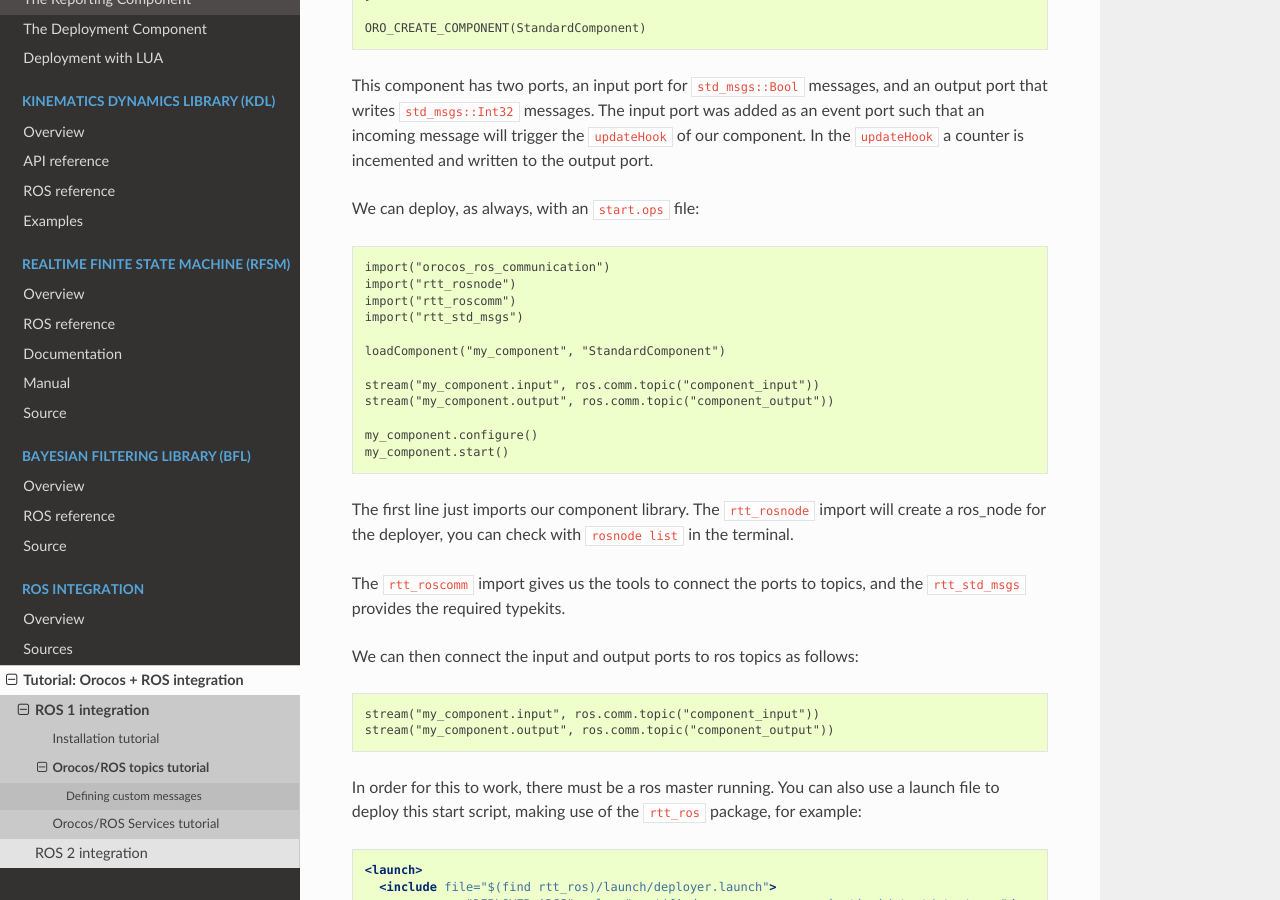
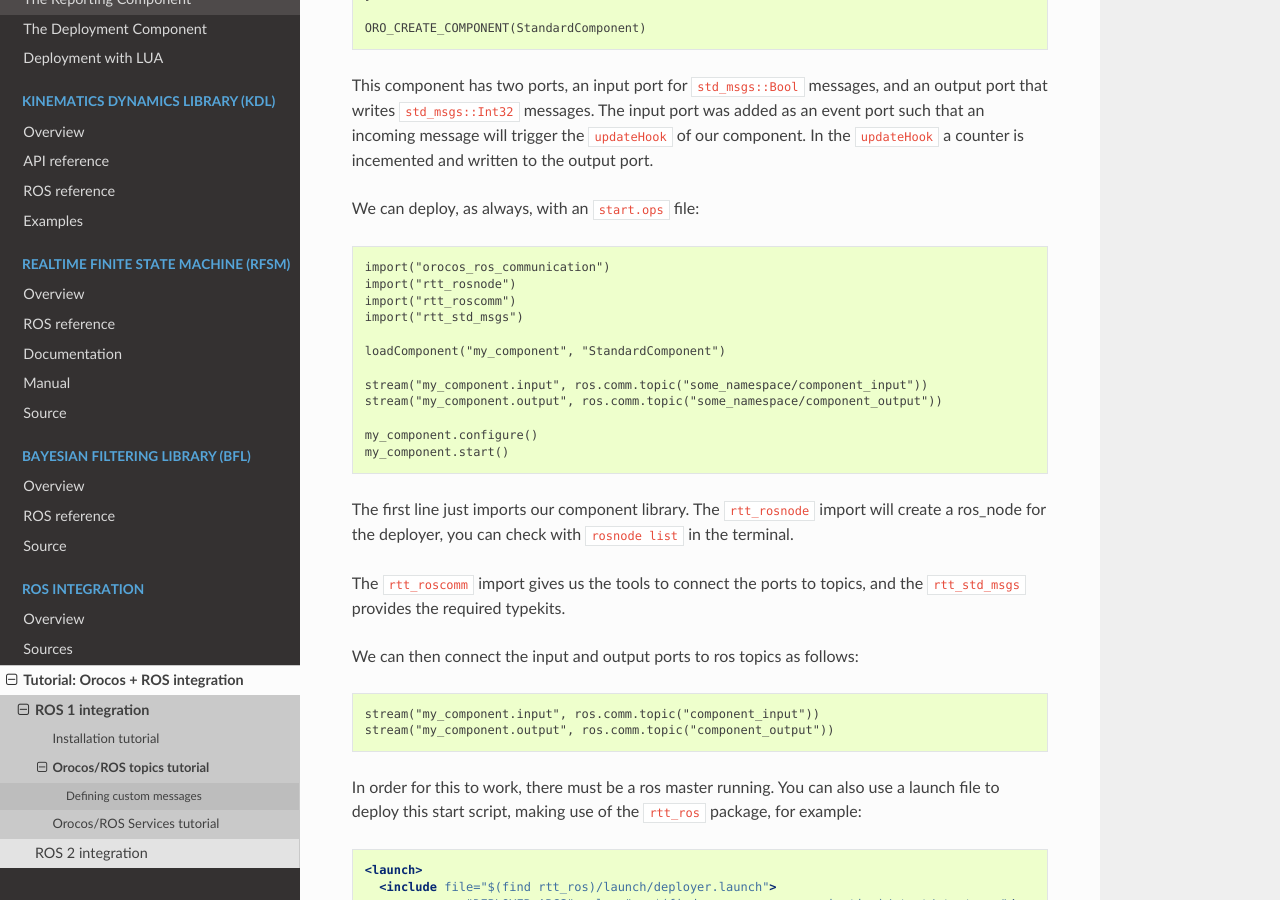
Before and after one commit to orocos/orocos-docs, a Sphinx documentation site: the page built from docs/ros_integration/tutorial_ros1_2_topics.rst, in a window 1280 px wide and 900 px high, scrolled down 1791 px. Built offline with Sphinx 7.4.7 and the Read the Docs theme 2.0.0, drawn with Linux system fonts in a browser that asks for light colours.

Commit message:
Update docs/ros_integration/tutorial_ros1_2_topics.rst
Co-authored-by: SergioPD <58431488+spd-intermodalics@users.noreply.github.com>

```diff
--- a/docs/ros_integration/tutorial_ros1_2_topics.rst
+++ b/docs/ros_integration/tutorial_ros1_2_topics.rst
@@ -116,8 +116,8 @@ We can deploy, as always, with an ``start.ops`` file:
 
     loadComponent("my_component", "StandardComponent")
 
-    stream("my_component.input", ros.comm.topic("component_input"))
-    stream("my_component.output", ros.comm.topic("component_output"))
+    stream("my_component.input", ros.comm.topic("some_namespace/component_input"))
+    stream("my_component.output", ros.comm.topic("some_namespace/component_output"))
 
     my_component.configure()
     my_component.start()
```
